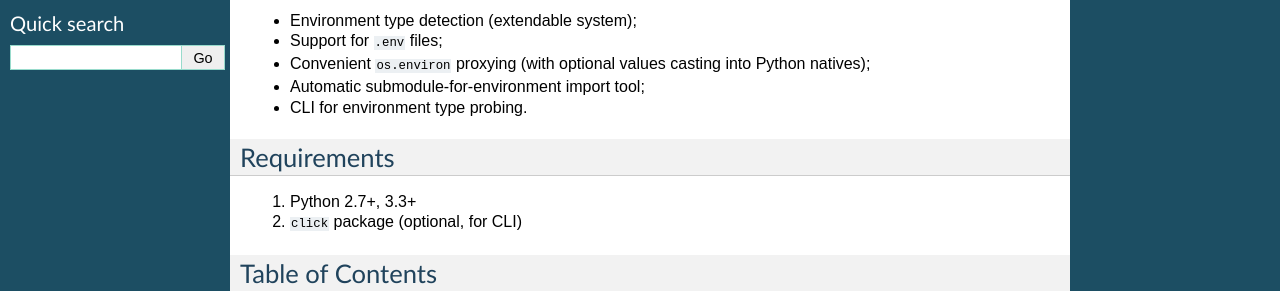
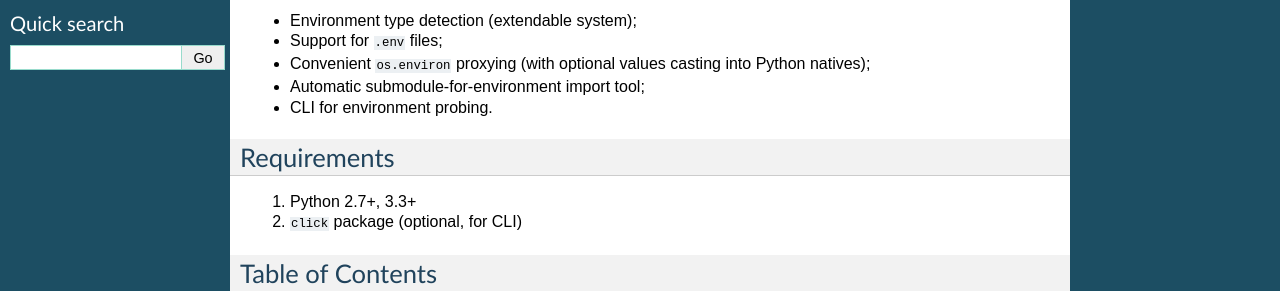
Before and after one commit to idlesign/envbox, a Sphinx documentation site: the page built from docs/source/index.rst, in a window 1280 px wide. Shown: the part 266-557 px from the top of the page. Built offline with Sphinx 7.4.7, drawn with Linux system fonts in a browser that asks for light colours.

Commit message:
Docs fix.

```diff
--- a/README.rst
+++ b/README.rst
@@ -30,7 +30,7 @@ Features
 * Support for ``.env`` files;
 * Convenient ``os.environ`` proxying (with optional values casting into Python natives);
 * Automatic submodule-for-environment import tool;
-* CLI for environment type probing.
+* CLI for environment probing.
 
 
 Code sample
--- a/docs/source/index.rst
+++ b/docs/source/index.rst
@@ -16,7 +16,7 @@ Features
 * Support for ``.env`` files;
 * Convenient ``os.environ`` proxying (with optional values casting into Python natives);
 * Automatic submodule-for-environment import tool;
-* CLI for environment type probing.
+* CLI for environment probing.
 
 
 
```
